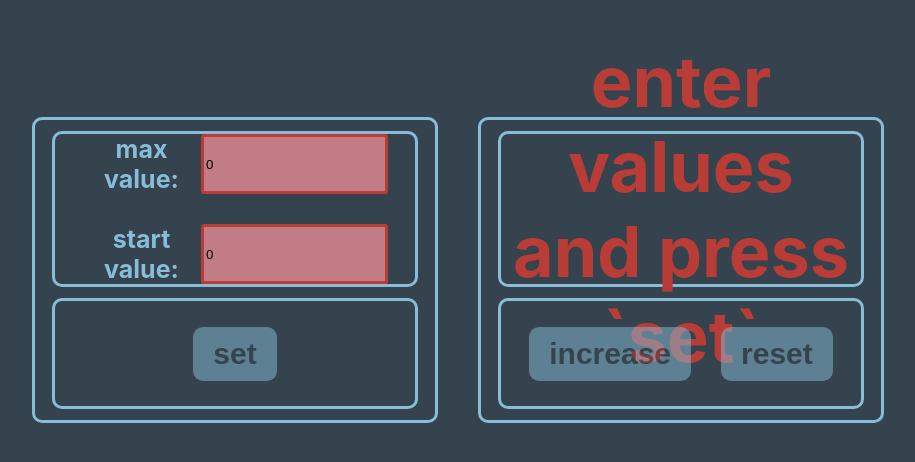
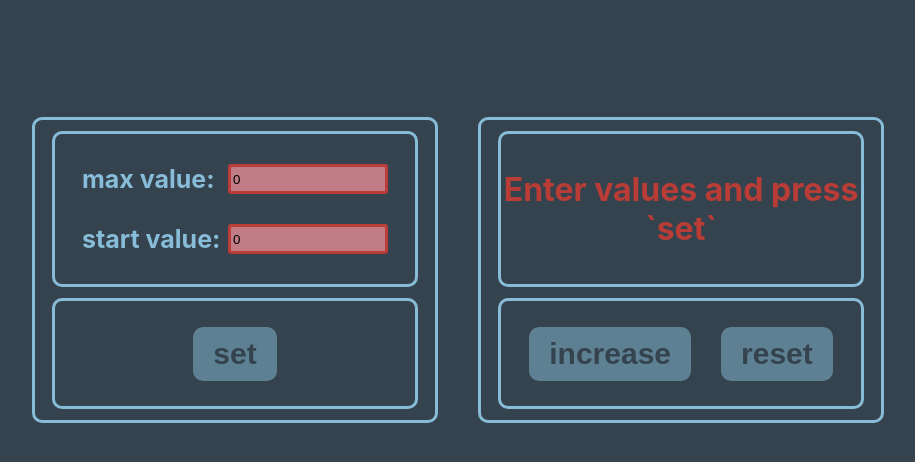
Before and after one commit to bombme247/enumerator, a React (Create React App) app: page / in a window 1280 px wide. Shown: the part 130-592 px from the top of the page, without its empty margins (182-1097 px from the left). Built offline with nearby package versions, Linux system fonts and the light colour scheme.

Commit message:
feat: finish enumerator

```diff
--- a/src/App.css
+++ b/src/App.css
@@ -83,12 +83,14 @@ button:disabled {
 }
 
 label {
-  font-size: 25px;
+  font-size: 1em;
+  max-height: 30px;
 }
 
 input {
   border: 3px solid  rgb(135, 189, 216);
   border-radius: 3px;
+  max-width: 150px;
 }
 
 .error {
@@ -96,3 +98,7 @@ input {
   border-radius: 3px;
   background-color: rgba(231, 139, 150, 0.794);
 }
+
+.max-count {
+  font-size: 2em;
+}
--- a/src/App.tsx
+++ b/src/App.tsx
@@ -1,15 +1,40 @@
-import { useState } from 'react';
+import { useEffect, useState } from 'react';
 import './App.css';
 import { Enumerator } from './components/Enumerator';
 import { SettingWindow } from './components/SettingWindow';
 
 function App() {
 
-  const [minValue, setMinValue] = useState(Number(localStorage.getItem('storedMinValue')))
-  const [maxValue, setMaxValue] = useState(Number(localStorage.getItem('storedMaxValue')))
+  const [minValue, setMinValue] = useState( () => {
+    const storedMin = localStorage.getItem('storedMinValue');
+    return storedMin !== null ? Number(storedMin) : 0;
+  } )
+
+  const [maxValue, setMaxValue] = useState( () => {
+    const storedMax = localStorage.getItem('storedMaxValue');
+    return storedMax !== null ? Number(storedMax) : 0;
+  } )
+
   const [isIncorrectValue, setIsIncorrectValue] = useState<boolean>(false)
-  // const [isZeroValues, setIsZeroValues] = useState<boolean>(false)
   const [valuesSet, setValuesSet] = useState<boolean>(false);
+  const [isStorageEmpty, setIsStorageEmpty] = useState<boolean>(true)
+
+  useEffect( () => {
+
+    const storedMinValue = Number(localStorage.getItem('storedMinValue'));
+    const storedMaxValue = Number(localStorage.getItem('storedMaxValue'));
+
+    if ((storedMinValue !== 0) && (storedMaxValue !== 0)) {
+      setMinValue(storedMinValue);
+      setMaxValue(storedMaxValue);
+      setValuesSet(true);
+      setIsStorageEmpty(false); //false если значения найдены
+    } else {
+      setIsStorageEmpty(true); //true если значения отсутствуют
+    }
+
+  }, [] );
+
 
   const handleSetValues = (min: number, max: number) => {
     setMinValue(min);
@@ -19,12 +44,13 @@ function App() {
     localStorage.setItem('storedMaxValue', max.toString());
 
     setValuesSet(true);
+    setIsStorageEmpty(false);
   }
 
   return (
     <div className="App">
       <SettingWindow onSetValues={handleSetValues} setIsIncorrectValue={setIsIncorrectValue} />
-      <Enumerator minValue={minValue} maxValue={maxValue} isIncorrectValue={isIncorrectValue} valuesSet={valuesSet}/>
+      <Enumerator minValue={minValue} maxValue={maxValue} isIncorrectValue={isIncorrectValue} isStorageEmpty={isStorageEmpty} valuesSet={valuesSet}/>
     </div>
   );
 }
--- a/src/components/Enumerator.tsx
+++ b/src/components/Enumerator.tsx
@@ -5,12 +5,14 @@ type EnumeratorPropsType = {
   minValue: number
   maxValue: number
   isIncorrectValue: boolean
+  isStorageEmpty: boolean
   valuesSet: boolean
 }
 
-export const Enumerator = ({minValue, maxValue, isIncorrectValue, valuesSet}: EnumeratorPropsType) => {
+export const Enumerator = ({minValue, maxValue, isIncorrectValue, isStorageEmpty, valuesSet}: EnumeratorPropsType) => {
 
-  let [count, setCount] = useState<number>(minValue)
+  const initialCount = isStorageEmpty ? minValue : Number(localStorage.getItem('storedMinValue') || minValue);
+  let [count, setCount] = useState<number>(initialCount)
 
   useEffect(() => {
     setCount(minValue);
@@ -30,7 +32,13 @@ export const Enumerator = ({minValue, maxValue, isIncorrectValue, valuesSet}: En
   return (
     <div className="container">
         <div className={isMaxCount ? 'max-count' : 'counter'}>
-          {isIncorrectValue ? 'incorrect value' : (!valuesSet ? 'enter values and press `set`' : count)}
+          {isStorageEmpty
+          ? 'Enter values and press `set`'
+          : isIncorrectValue
+          ? 'Incorrect value'
+          : !valuesSet
+          ? 'Enter values and press `set`'
+          : count}
         </div>
         <div className='btn-wrapper'>
           <Button title={'increase'} onClickHandler={increaseCount} disabled={isMaxCount || isIncorrectValue || !valuesSet}/>
--- a/src/components/SettingWindow.tsx
+++ b/src/components/SettingWindow.tsx
@@ -1,4 +1,4 @@
-import { ChangeEvent, useEffect, useState } from "react"
+import { ChangeEvent, useCallback, useEffect, useState } from "react"
 import { Button } from "./Button"
 import { Input } from "./Input"
 
@@ -15,29 +15,33 @@ export const SettingWindow = ({onSetValues, setIsIncorrectValue}: SettingWindowP
   useEffect(() => {
     const storedMinValue = Number(localStorage.getItem('storedMinValue'));
     const storedMaxValue = Number(localStorage.getItem('storedMaxValue'));
-    setMinValue(storedMinValue);
-    setMaxValue(storedMaxValue);
+    if (storedMinValue && storedMaxValue) {
+      setMinValue(storedMinValue);
+      setMaxValue(storedMaxValue);
+    }
+
   }, [])
 
-  const minChangeHandler = (event: ChangeEvent<HTMLInputElement> ) => {
+  const checkError = useCallback( (min: number, max: number) => {
+    setIsIncorrectValue(min < 0 || max < 0 || min === max ||min > max);
+  }, [setIsIncorrectValue] );
+
+
+  const minChangeHandler = useCallback( (event: ChangeEvent<HTMLInputElement> ) => {
     const newMinValue = Number(event.currentTarget.value)
     setMinValue(newMinValue)
     checkError(newMinValue, maxValue)
-  }
+  }, [checkError, maxValue] );
 
-  const maxChangeHandler = (event: ChangeEvent<HTMLInputElement> ) => {
+  const maxChangeHandler = useCallback( (event: ChangeEvent<HTMLInputElement> ) => {
     const newMaxValue = Number(event.currentTarget.value)
     setMaxValue(newMaxValue)
     checkError(minValue, newMaxValue)
-  }
+  }, [checkError, minValue] );
 
-  const settingSaveHandler = () => {
+  const settingSaveHandler = useCallback( () => {
     onSetValues(minValue, maxValue)
-  }
-
-  const checkError = (min: number, max: number) => {
-    setIsIncorrectValue(min < 0 || max < 0 || min === max ||min > max);
-  }
+  }, [onSetValues, minValue, maxValue] );
 
   const isIncorrectValue = minValue < 0 || maxValue < 0 || minValue === maxValue ||minValue > maxValue
 
```
